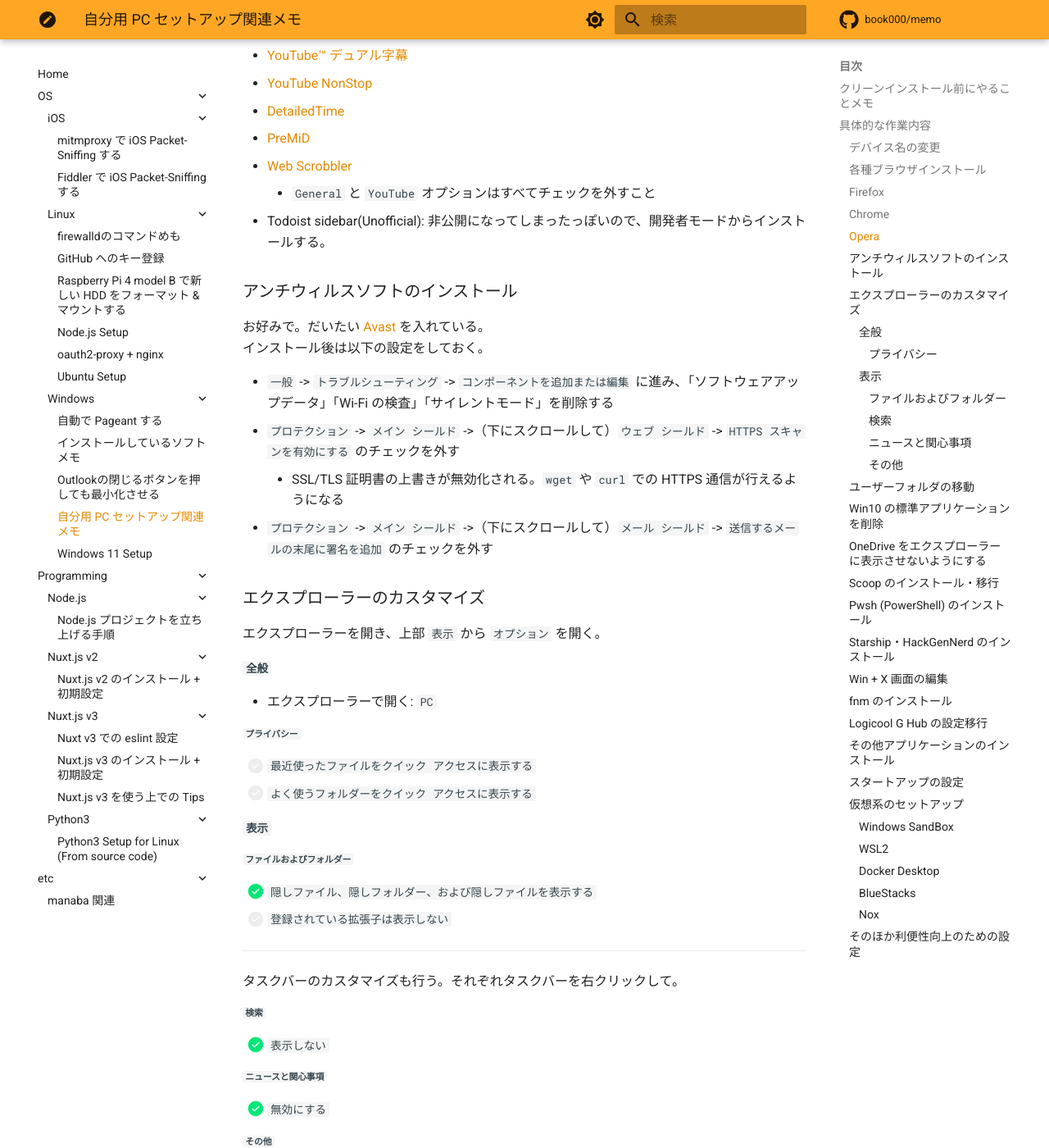
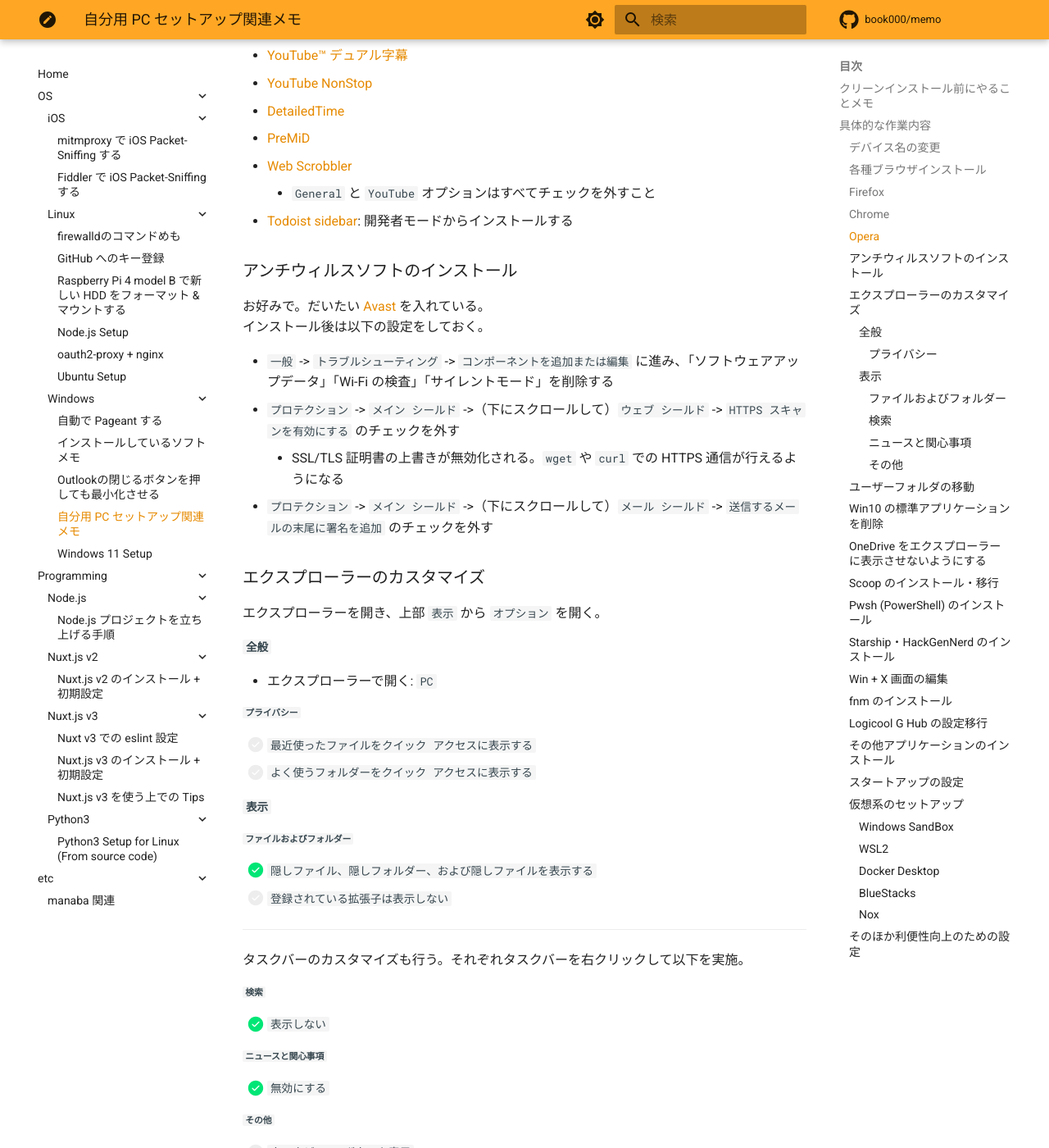
Before and after one commit to book000/memo, an MkDocs documentation site: the page built from docs/os/windows/setup.md, in a window 1280 px wide and 1400 px high, scrolled down 1875 px. Shown: the whole window at 82% size. Built offline with MkDocs 1.6.1 and Material for MkDocs 9.7.7, drawn with Linux system fonts in a browser that asks for light colours; comment, search, counter and statistics services are not loaded.

Commit message:
feat: opera-todoist-sidebarをGitHubに上げたのでリンク修正 (#149)

```diff
--- a/docs/os/windows/setup.md
+++ b/docs/os/windows/setup.md
@@ -72,7 +72,7 @@
 - [PreMiD](https://chrome.google.com/webstore/detail/premid/agjnjboanicjcpenljmaaigopkgdnihi)
 - [Web Scrobbler](https://chrome.google.com/webstore/detail/web-scrobbler/hhinaapppaileiechjoiifaancjggfjm)
   - `General` と `YouTube` オプションはすべてチェックを外すこと
-- Todoist sidebar(Unofficial): 非公開になってしまったっぽいので、開発者モードからインストールする。
+- [Todoist sidebar](https://github.com/book000/opera-todoist-sidebar): 開発者モードからインストールする
 
 ### アンチウィルスソフトのインストール
 
@@ -106,7 +106,7 @@
 
 ---
 
-タスクバーのカスタマイズも行う。それぞれタスクバーを右クリックして。
+タスクバーのカスタマイズも行う。それぞれタスクバーを右クリックして以下を実施。
 
 ##### `検索`
 
```
Also changed, not shown: other parts of docs/os/windows/setup.md (+0 -2 lines).
